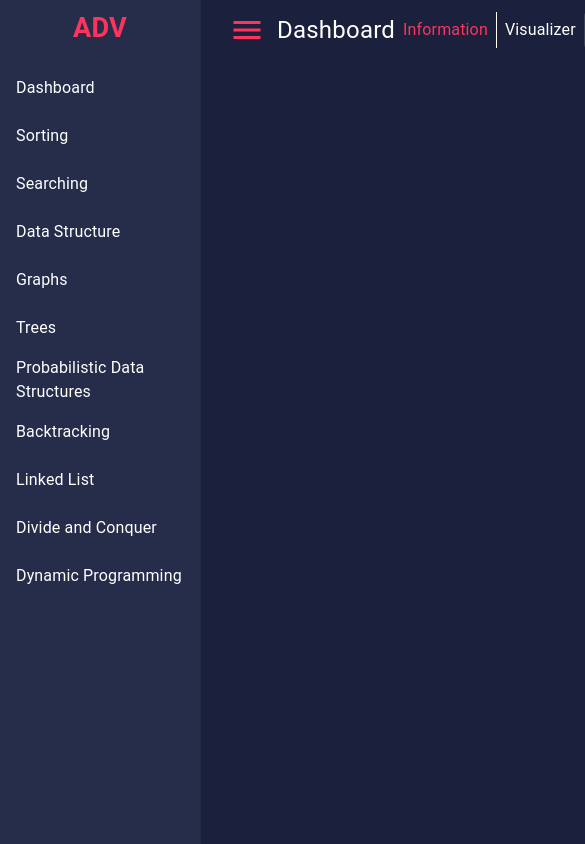
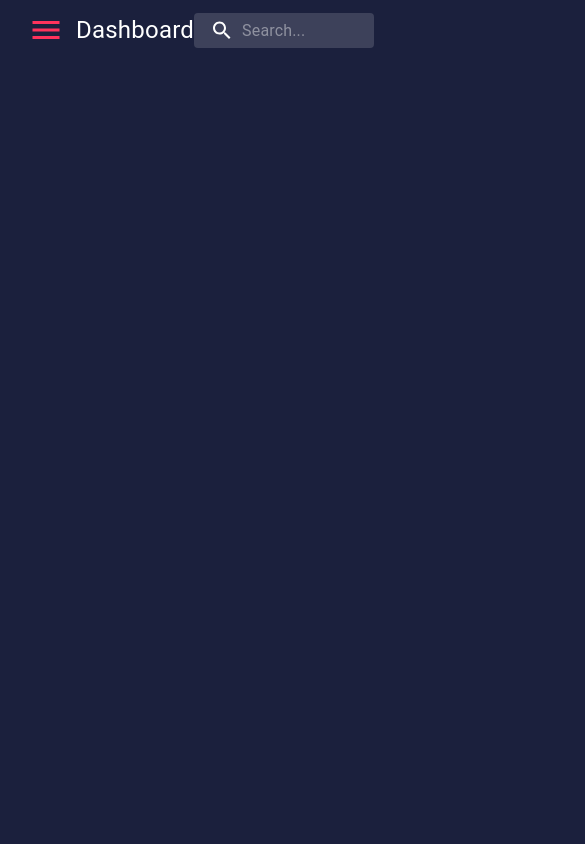
Before and after one commit to AlgoVisionKnights-V2/adv-react, a React (Create React App) app: page / in a window 390 px wide. Shown: the top 844 px of the page, 585 px wide, since content can reach past the window. Built offline with nearby package versions, Linux system fonts and the light colour scheme; what react-unity-webgl would draw is missing.

Commit message:
Made navigation bar repsonive

```diff
--- a/src/App.js
+++ b/src/App.js
@@ -22,7 +22,7 @@ const axios = require('axios');
 
 function App() {
 	// Drawer setters
-	const [open, setOpen] = React.useState(true);
+	const [open, setOpen] = React.useState(false);
 
 	// PageToggler: Set to true if you want to see them
 	const [algoPage, setAlgoPage] = React.useState(true);
@@ -38,31 +38,13 @@ function App() {
 	});
 
 	// Open or close drawer
-	const toggleDrawer = () => {
+	const toggleDrawer = (event) => {
 		setOpen(!open);
-		console.log('Toggle');
 	};
-
-	// This is a test api call. Call this in the App function if you want to communicate with the API.
-	// const test = () => {
-	// 	axios({
-	// 		method: 'POST',
-	// 		url: 'http://localhost:5000/algorithms/getAlgorithm',
-	// 		data: {
-	// 			name: 'bubblesort',
-	// 		},
-	// 		config: {
-	// 			headers: { 'Content-Type': 'application/json' },
-	// 		},
-	// 	}).then((response) => {
-	// 		console.log(response);
-	// 		// setMarkdown(response.data.file);
-	// 	});
-	// };
 
 	return (
 		<div className='App'>
-			<Navigation open={open} />
+			<Navigation open={open} toggleDrawer={toggleDrawer} />
 			<div className='Main'>
 				<Header
 					toggleDrawer={toggleDrawer}
@@ -78,4 +60,20 @@ function App() {
 	);
 }
 
+// This is a test api call. Call this in the App function if you want to communicate with the API.
+// const test = () => {
+// 	axios({
+// 		method: 'POST',
+// 		url: 'http://localhost:5000/algorithms/getAlgorithm',
+// 		data: {
+// 			name: 'bubblesort',
+// 		},
+// 		config: {
+// 			headers: { 'Content-Type': 'application/json' },
+// 		},
+// 	}).then((response) => {
+// 		console.log(response);
+// 		// setMarkdown(response.data.file);
+// 	});
+// };
 export default App;
--- a/src/components/header/Header.css
+++ b/src/components/header/Header.css
@@ -27,15 +27,6 @@
 	display: inherit;
 }
 
-#information-button {
-	border-right: 1px solid #ffffff;
-}
-
-#information-button,
-#visualizer-button {
-	text-transform: none;
-}
-
 .SearchContainer {
 	display: inherit;
 	align-items: center;
@@ -44,3 +35,9 @@
 #search-icon {
 	color: #ffffff;
 }
+
+@media (max-width: 600px) {
+	.TopPageToggle {
+		display: none;
+	}
+}
--- a/src/components/header/Header.js
+++ b/src/components/header/Header.js
@@ -1,5 +1,8 @@
 import './Header.css';
 import React from 'react';
+
+// Child Components
+import PageToggle from '../pageController/PageToggle';
 
 // Material UI
 import {
@@ -57,17 +60,7 @@ const useStyles = makeStyles((theme) => ({
 }));
 
 function Header({ toggleDrawer, algoPage, setAlgoPage }) {
-	const [page, setPage] = React.useState('information');
-	const color = '#ff335c';
 	const classes = useStyles();
-
-	const handleInformationPage = () => {
-		setPage('information');
-	};
-
-	const handleVisualizerPage = () => {
-		setPage('visualizer');
-	};
 
 	return (
 		<div className='Header'>
@@ -81,32 +74,9 @@ function Header({ toggleDrawer, algoPage, setAlgoPage }) {
 						<Typography id='header-title'>Dashboard</Typography>
 					</div>
 					<div className='PageControllers'>
-						{algoPage ? (
-							<ButtonGroup id='button-group' variant='text'>
-								<Button
-									id='information-button'
-									onClick={handleInformationPage}
-									style={{
-										color:
-											page === 'information'
-												? color
-												: '#ffffff',
-									}}>
-									<Typography>Information</Typography>
-								</Button>
-								<Button
-									id='visualizer-button'
-									onClick={handleVisualizerPage}
-									style={{
-										color:
-											page === 'visualizer'
-												? color
-												: '#ffffff',
-									}}>
-									<Typography>Visualizer</Typography>
-								</Button>
-							</ButtonGroup>
-						) : null}
+						<div className='TopPageToggle'>
+							{algoPage ? <PageToggle /> : null}
+						</div>
 
 						<div className={classes.search}>
 							<SearchIcon
--- a/src/components/navigation/Navigation.css
+++ b/src/components/navigation/Navigation.css
@@ -35,3 +35,7 @@
 	font-weight: 700;
 	color: #ff335c;
 }
+
+#dashboard-nav-button {
+	color: #ffffff;
+}
--- a/src/components/navigation/Navigation.js
+++ b/src/components/navigation/Navigation.js
@@ -19,6 +19,9 @@ import clsx from 'clsx';
 import { makeStyles } from '@material-ui/core/styles';
 
 const useStyles = makeStyles((theme) => ({
+	burger: {
+		backgroundColor: '#262d4a',
+	},
 	drawer: {
 		backgroundColor: '#262d4a',
 		color: '#ffffff',
@@ -40,9 +43,22 @@ const useStyles = makeStyles((theme) => ({
 	},
 }));
 
-function Navigation({ open }) {
+function Navigation({ open, toggleDrawer }) {
 	const [expanded, setExpanded] = React.useState('');
+	const [viewWidth, setViewWidth] = React.useState(window.innerWidth);
 
+	React.useLayoutEffect(() => {
+		// Records the width the screen in real-time
+		const handleResize = () => {
+			setViewWidth(window.innerWidth);
+		};
+		window.addEventListener('resize', handleResize);
+		handleResize();
+
+		return () => window.removeEventListener('resize', handleResize);
+	});
+
+	// Handles panel clicks
 	const handleChange = (panel) => (event, newExpanded) => {
 		setExpanded(newExpanded ? panel : false);
 	};
@@ -54,19 +70,23 @@ function Navigation({ open }) {
 		<div className='Navigation'>
 			<Drawer
 				id='drawer'
-				variant='permanent'
-				classes={{ paper: classes.drawer }}
+				variant={viewWidth > 830 ? 'permanent' : null}
+				open={open}
+				onClose={toggleDrawer}
 				classes={{
-					paper: clsx({
-						[classes.drawer]: open,
-						[classes.drawerClose]: !open,
-					}),
+					paper:
+						viewWidth <= 830
+							? classes.burger
+							: clsx({
+									[classes.drawer]: open,
+									[classes.drawerClose]: !open,
+							  }),
 				}}>
 				<div id='toolbar-container' className={classes.toolbar}>
 					<Typography id='nav-title'>ADV</Typography>
 				</div>
 				<List>
-					<ListItem button>
+					<ListItem id='dashboard-nav-button' button>
 						<ListItemText>Dashboard</ListItemText>
 					</ListItem>
 					{Object.keys(groups).map((group, i) => (
--- /dev/null
+++ b/src/components/pageController/PageToggle.css
@@ -0,0 +1,8 @@
+#information-button {
+	border-right: 1px solid #ffffff;
+}
+
+#information-button,
+#visualizer-button {
+	text-transform: none;
+}
--- /dev/null
+++ b/src/components/pageController/PageToggle.js
@@ -0,0 +1,48 @@
+import React from 'react';
+import './PageToggle.css';
+
+import {
+	AppBar,
+	Button,
+	ButtonGroup,
+	Toolbar,
+	IconButton,
+	Typography,
+	InputBase,
+} from '@material-ui/core';
+
+function PageToggle() {
+	const [page, setPage] = React.useState('information');
+	const color = '#ff335c';
+
+	const handleInformationPage = () => {
+		setPage('information');
+	};
+
+	const handleVisualizerPage = () => {
+		setPage('visualizer');
+	};
+
+	return (
+		<ButtonGroup id='button-group' variant='text'>
+			<Button
+				id='information-button'
+				onClick={handleInformationPage}
+				style={{
+					color: page === 'information' ? color : '#ffffff',
+				}}>
+				<Typography>Information</Typography>
+			</Button>
+			<Button
+				id='visualizer-button'
+				onClick={handleVisualizerPage}
+				style={{
+					color: page === 'visualizer' ? color : '#ffffff',
+				}}>
+				<Typography>Visualizer</Typography>
+			</Button>
+		</ButtonGroup>
+	);
+}
+
+export default PageToggle;
```
